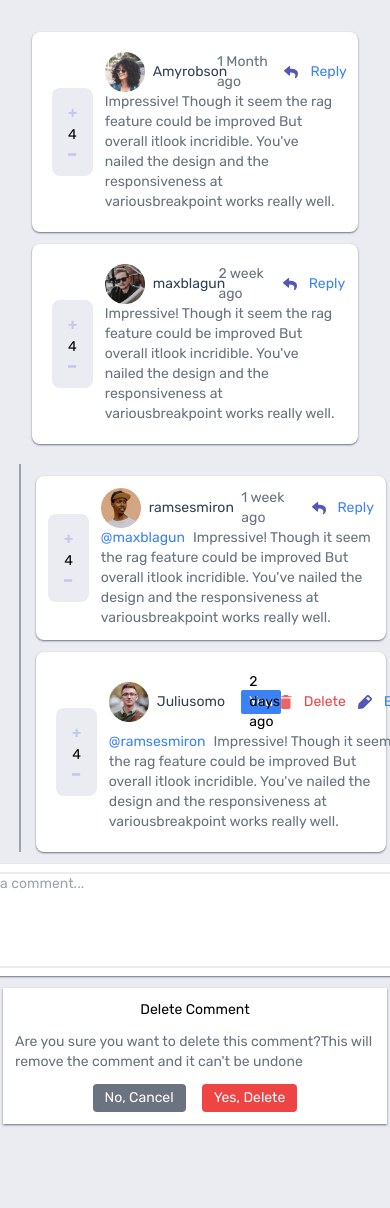
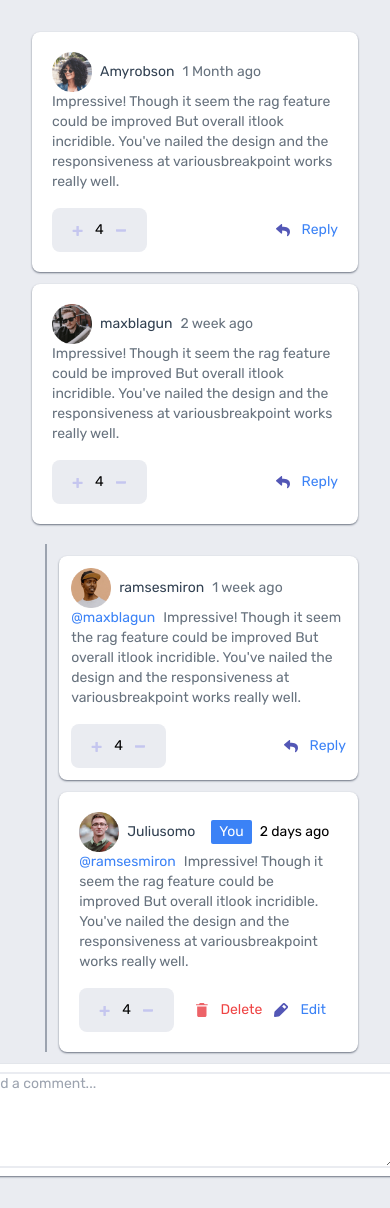
Before and after one commit to Wura-ola/interactive-comments-section-main, a React (Vite) app: page / in a window 390 px wide. Shown: the top 1208 px of the page. Before the commit the page ends 1156 px from the top, so only its background shows below. Built offline with nearby package versions, Linux system fonts and the light colour scheme.

Commit message:
committed

```diff
--- a/src/App.jsx
+++ b/src/App.jsx
@@ -13,11 +13,11 @@ import juliusomo from "./assets/avatars/image-juliusomo.png";
 
 function App() {
   return (
-    <main className=" min-h-screen max-w-2xl mx-auto flex flex-col justify-center items-center font-rubik text-sm">
-      <div className=" bg-white flex items-center bg-white-500 bg-white-500 p-5 shadow-sm shadow-gray-500 rounded-lg ">
-        <div className="bg-lightGray p-4 py-5 rounded-lg mr-3 ">
+    <main className=" min-h-screen max-w-2xl mx-auto flex flex-col justify-center items-center font-rubik text-sm  ">
+      <div className=" bg-white  block md:flex items-center bg-white-500 bg-white-500 p-5 shadow-sm shadow-gray-500 rounded-lg ">
+        <div className="hidden  md:visible md:bg-lightGray md:p-4 py-5 md:rounded-lg md:mr-3  ">
           <img src={plus} alt="" className="pb-2 cursor-pointer" />
-          <p className="transform rotate-180+90">4</p>
+          <p className="">4</p>
           <img src={minus} alt="" className="pt-2 cursor-pointer" />
         </div>
         <div className="  text-start">
@@ -30,7 +30,7 @@ function App() {
 
               <span className="text-grayishBlue">1 Month ago</span>
             </div>
-            <div className="flex items-center">
+            <div className="hidden md:visible md:flex md:items-center ">
               <img src={reply} alt="" className="cursor-pointer" />
               <h2 className="pl-3 text-blue-500">Reply</h2>
             </div>
@@ -47,10 +47,21 @@ function App() {
             breakpoint works really well.
           </p>
         </div>
+        <div className=" mt-4 flex justify-between md:hidden">
+          <div className="flex justify-between items-center bg-lightGray py-3 px-5 rounded-lg  mr-3">
+            <img src={plus} alt="" className="pr-3 cursor-pointer" />
+            <h2>4</h2>
+            <img src={minus} alt="" className="pl-3 cursor-pointer" />
+          </div>
+          <div className="flex items-center">
+            <img src={reply} alt="" className="cursor-pointer" />
+            <h2 className="pl-3 text-blue-500">Reply</h2>
+          </div>
+        </div>
       </div>
 
-      <div className=" bg-white flex items-center bg-white-500 mb-5 bg-white-500 shadow-sm shadow-gray-500 p-5 rounded-lg mt-3">
-        <div className="bg-lightGray p-4 py-5 rounded-lg mr-3">
+      <div className="block bg-white md:flex items-center bg-white-500 mb-5 bg-white-500 shadow-sm shadow-gray-500 p-5 rounded-lg mt-3 ">
+        <div className=" hidden md:bg-lightGray md:p-4 md:py-5 md:rounded-lg md:mr-3 ">
           <img
             src={plus}
             alt=""
@@ -70,7 +81,7 @@ function App() {
 
               <span className="text-grayishBlue">2 week ago</span>
             </div>
-            <div className="flex items-center">
+            <div className=" hidden md:visible md:flex md:items-center">
               <img src={reply} alt="" className=" cursor-pointer" />
               <h2 className="pl-3 text-blue-500">Reply</h2>
             </div>
@@ -87,13 +98,24 @@ function App() {
             breakpoint works really well.
           </p>
         </div>
+        <div className="md:hidden mt-4 flex justify-between">
+          <div className="flex justify-between items-center bg-lightGray py-3 px-5 rounded-lg  mr-3">
+            <img src={plus} alt="" className="pr-3 cursor-pointer" />
+            <h2>4</h2>
+            <img src={minus} alt="" className="pl-3 cursor-pointer" />
+          </div>
+          <div className="flex items-center">
+            <img src={reply} alt="" className="cursor-pointer" />
+            <h2 className="pl-3 text-blue-500">Reply</h2>
+          </div>
+        </div>
       </div>
 
       <div className=" flex justify-between">
         <div className="border-l-2 border-gray-400 h-18 flex justify-center mx-auto"></div>
         <div className="w-11/12">
-          <div className=" bg-white flex items-center  bg-white-500 p-3 shadow-sm shadow-gray-500 rounded-lg mt-3  ">
-            <div className="bg-lightGray p-4 py-5 rounded-lg mr-3">
+          <div className="block bg-white md:flex items-center  bg-white-500 p-3 shadow-sm shadow-gray-500 rounded-lg mt-3 ">
+            <div className=" hidden md:visible md:bg-lightGray md:p-4 md:py-5 md:rounded-lg md:mr-3 ">
               <img src={plus} alt="" className="pb-2" />
               <p className="">4</p>
               <img src={minus} alt="" className="pt-2" />
@@ -114,7 +136,7 @@ function App() {
 
                   <span className="text-grayishBlue">1 week ago</span>
                 </div>
-                <div className="flex items-center">
+                <div className=" hidden md:flex md:visible md:items-center ">
                   <img src={reply} alt="" className="" />
                   <h2 className="pl-3 text-blue-500">Reply</h2>
                 </div>
@@ -134,10 +156,21 @@ function App() {
                 breakpoint works really well.
               </p>
             </div>
+            <div className="md:hidden mt-4 flex justify-between">
+              <div className="flex justify-between items-center bg-lightGray py-3 px-5 rounded-lg  mr-3">
+                <img src={plus} alt="" className="pr-3 cursor-pointer" />
+                <h2>4</h2>
+                <img src={minus} alt="" className="pl-3 cursor-pointer" />
+              </div>
+              <div className="flex items-center">
+                <img src={reply} alt="" className="cursor-pointer" />
+                <h2 className="pl-3 text-blue-500">Reply</h2>
+              </div>
+            </div>
           </div>
 
-          <div className="bg-white  flex items-center bg-white-500 p-5 shadow-sm shadow-gray-500 rounded-lg mt-3  ">
-            <div className="bg-lightGray p-4 py-5 rounded-lg mr-3">
+          <div className="bg-white block md:flex items-center bg-white-500 p-5 shadow-sm shadow-gray-500 rounded-lg mt-3  ">
+            <div className="hidden md:visible md:bg-lightGray md:p-4 md:py-5 md:rounded-lg md:mr-3 ">
               <img src={plus} alt="" className="pb-2" />
               <p className="">4</p>
               <img src={minus} alt="" className="pt-2" />
@@ -156,7 +189,7 @@ function App() {
 
                   <span className="grayishBlue">2 days ago</span>
                 </div>
-                <div className="flex items-center">
+                <div className=" hidden md:visible md:flex md:items-center ">
                   <img src={dele} alt="" />
                   <h2 className="pr-3 pl-3 text-red-500">Delete</h2>
                   <img src={edit} alt="" className="" />
@@ -178,16 +211,28 @@ function App() {
                 breakpoint works really well.
               </p>
             </div>
+            <div className="md:hidden  mt-4 flex justify-between">
+              <div className="flex justify-between items-center bg-lightGray py-3 px-5 rounded-lg  mr-3">
+                <img src={plus} alt="" className="pr-3 cursor-pointer" />
+                <h2>4</h2>
+                <img src={minus} alt="" className="pl-3 cursor-pointer" />
+              </div>
+              <div className="flex items-center">
+                <img src={dele} alt="" />
+                <h2 className="pr-3 pl-3 text-red-500">Delete</h2>
+                <img src={edit} alt="" className="" />
+                <h2 className=" pr-3 pl-3 text-blue-500">Edit</h2>
+              </div>
+            </div>
           </div>
         </div>
       </div>
 
       <div className=" bg-white flex justify-between min-h-150px rounded shadow-sm shadow-gray-500 mt-3 py-2 px-7">
-        {/* <div className="flex min-h-full gap-4 p-3"> */}
         <img
           src={ramsesmiron}
           alt="User Avatar"
-          className="w-11 rounded-full mr-4 self-start"
+          className=" md:visible md:w-11 md:rounded-full md:mr-4 md:self-start"
         />
         <textarea
           type="text"
@@ -199,7 +244,7 @@ function App() {
           SEND
         </button>
       </div>
-      <section className="mt-3 bg-white shadow-sm shadow-gray-500 w-96 p-3">
+      {/* <section className="mt-3 bg-white shadow-sm shadow-gray-500 w-96 p-3">
         <h3>Delete Comment</h3>
         <p className="text-grayishBlue  text-start mt-3">
           Are you sure you want to delete this comment?This will remove the
@@ -213,7 +258,7 @@ function App() {
             Yes, Delete
           </button>
         </div>
-      </section>
+      </section> */}
     </main>
   );
 }
```
